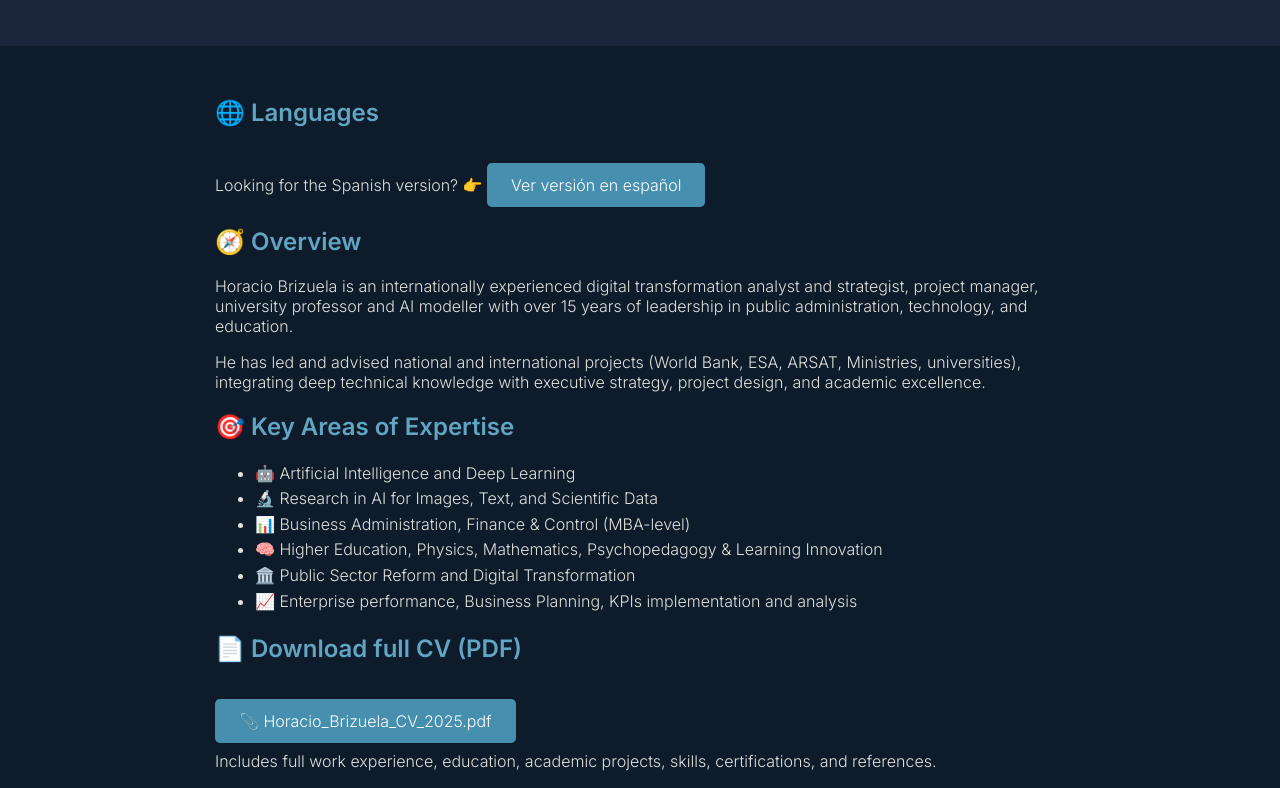
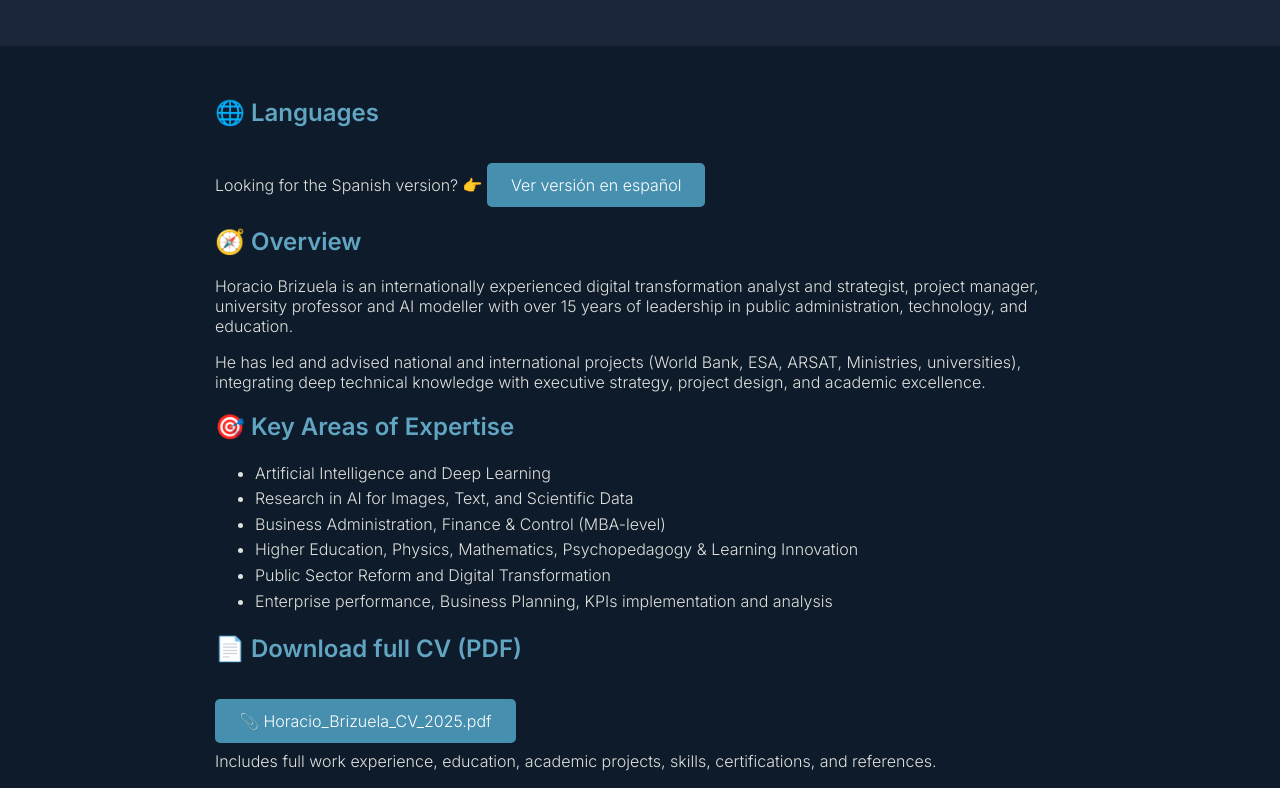
Before and after one commit to brizuela-labs/horacio-brizuela-cv, a plain HTML site: page index.html in a window 1280 px wide. Shown: the part 281-1069 px from the top of the page. Drawn offline with Linux system fonts and the light colour scheme.

Commit message:
Update index.html

```diff
--- a/index.html
+++ b/index.html
@@ -92,12 +92,12 @@
 
   <h2>🎯 Key Areas of Expertise</h2>
   <ul>
-    <li>🤖 Artificial Intelligence and Deep Learning</li>
-    <li>🔬 Research in AI for Images, Text, and Scientific Data</li>
-    <li>📊 Business Administration, Finance & Control (MBA-level)</li>
-    <li>🧠 Higher Education, Physics, Mathematics, Psychopedagogy & Learning Innovation</li>
-    <li>🏛️ Public Sector Reform and Digital Transformation</li>
-    <li>📈 Enterprise performance, Business Planning, KPIs implementation and analysis</li>
+    <li> Artificial Intelligence and Deep Learning</li>
+    <li> Research in AI for Images, Text, and Scientific Data</li>
+    <li> Business Administration, Finance & Control (MBA-level)</li>
+    <li> Higher Education, Physics, Mathematics, Psychopedagogy & Learning Innovation</li>
+    <li> Public Sector Reform and Digital Transformation</li>
+    <li> Enterprise performance, Business Planning, KPIs implementation and analysis</li>
   </ul>
 
   <h2>📄 Download full CV (PDF)</h2>
```
